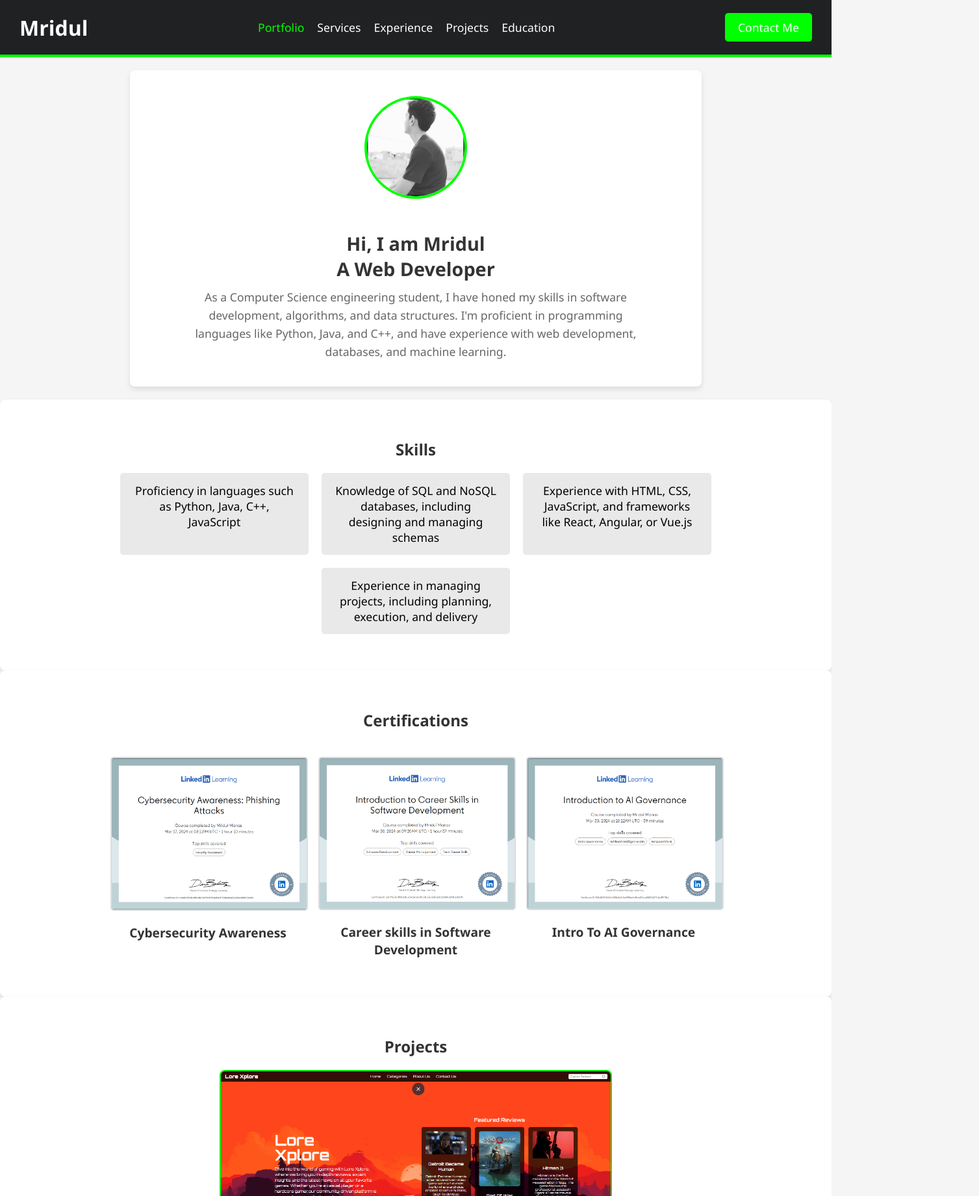
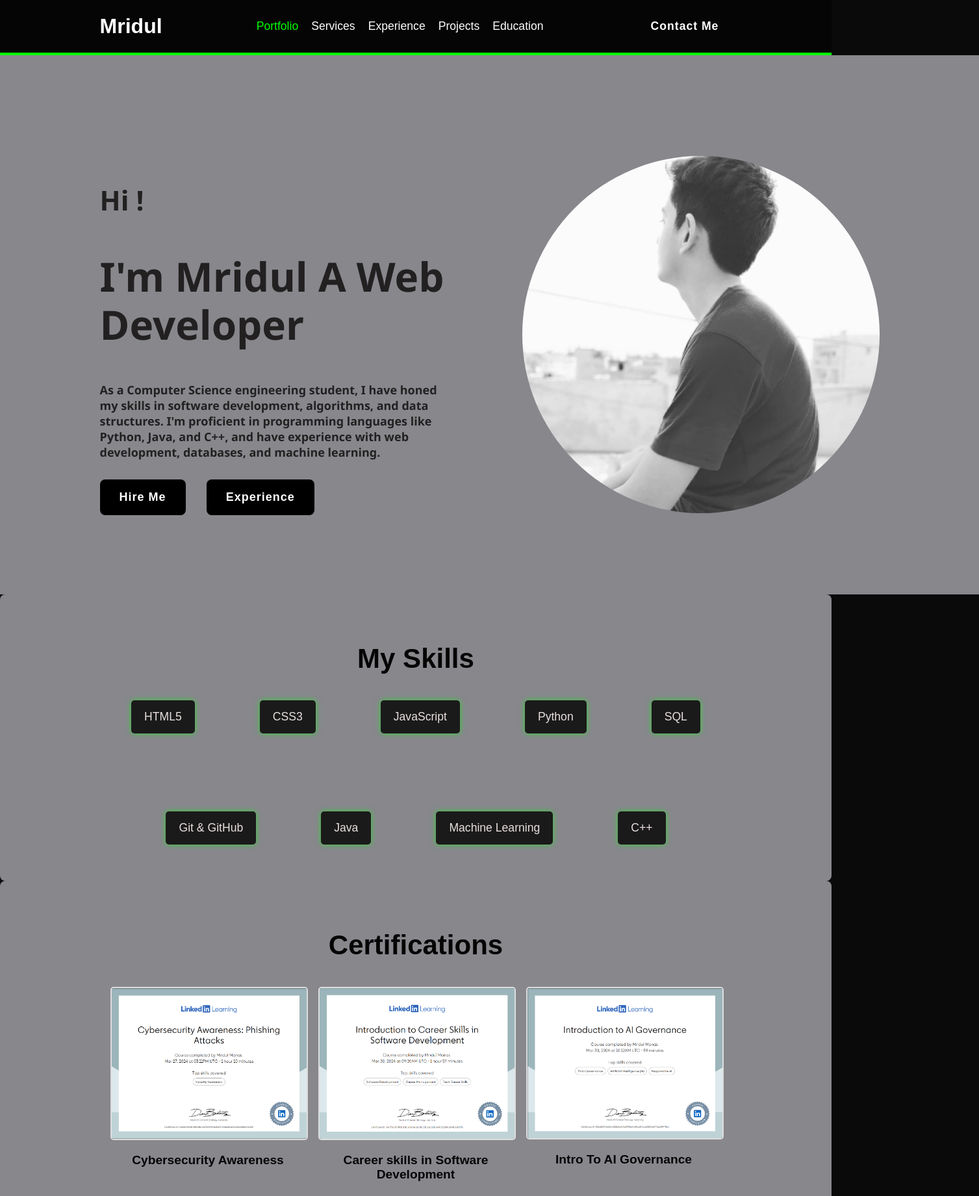
Before and after one commit to manasmridul/Codsoft-Internship, a plain HTML site: page Portfolio/portfolio.html in a window 1280 px wide. Shown: the top 1841 px of the page at 65% size, 1507 px wide, since content can reach past the window. Drawn offline with Linux system fonts and the light colour scheme; a web font is replaced by a local one.

Commit message:
portfolio

```diff
--- a/Portfolio/portfolio.html
+++ b/Portfolio/portfolio.html
@@ -1,12 +1,21 @@
 <html lang="en">
+
 <head>
     <meta charset="UTF-8">
     <meta name="viewport" content="width=device-width, initial-scale=1.0">
     <title>Document</title>
     <link rel="stylesheet" href="styles.css">
     <link rel="preconnect" href="https://fonts.googleapis.com">
-<link rel="preconnect" href="https://fonts.gstatic.com" crossorigin>
-<link href="https://fonts.googleapis.com/css2?family=Grey+Qo&family=Orbitron:wght@400..900&display=swap" rel="stylesheet">
+    <link rel="preconnect" href="https://fonts.gstatic.com" crossorigin>
+    <link href="https://fonts.googleapis.com/css2?family=Grey+Qo&family=Orbitron:wght@400..900&display=swap"
+        rel="stylesheet">
+    <link href="https://fonts.googleapis.com/css2?family=Edu+VIC+WA+NT+Beginner:wght@400..700&display=swap"
+        rel="stylesheet">
+    <link href="https://fonts.googleapis.com/css2?family=Anton&family=Edu+VIC+WA+NT+Beginner:wght@400..700&display=swap"
+        rel="stylesheet">
+    <link href="https://fonts.googleapis.com/css2?family=Permanent+Marker&display=swap" rel="stylesheet">
+    <link href="https://fonts.googleapis.com/css2?family=Lexend+Mega:wght@100..900&display=swap" rel="stylesheet">
+    <link href="https://fonts.googleapis.com/css2?family=Akaya+Telivigala&display=swap" rel="stylesheet">
 </head>
 <body>
     <header>
@@ -20,18 +29,34 @@
         </nav>
         <a href="#" class="contact">Contact Me</a>
     </header>
-    <section id="about">
-        <img class="img" src="about.png" alt="Mridul Manas">
-        <h3>Hi, I am Mridul <br>A Web Developer</h3>
-        <p>As a Computer Science engineering student, I have honed my skills in software development, algorithms, and data structures. I'm proficient in programming languages like Python, Java, and C++, and have experience with web development, databases, and machine learning.</p>
+    <section class="home">
+        <div class="homecont">
+            <h3>Hi !</h3>
+            <h1>I'm <span>Mridul </span> A Web Developer</h1>
+            <p>As a Computer Science engineering student, I have honed my skills in software development, algorithms,
+                and data structures. I'm proficient in programming languages like Python, Java, and C++, and have
+                experience with web development, databases, and machine learning.</p>
+            <div class="btnbox">
+                <button class="btn"><a href="mailto:manasmridul11032gmail.com">Hire Me</a></button>
+                <button class="btn">Experience</button>
+            </div>
+        </div>
+        <div class="imgbox">
+            <img src="aboutnew.png" alt="">
+        </div>
     </section>
     <section id="skills">
-        <h2>Skills</h2>
+        <h2>My Skills</h2>
         <ul>
-            <li>Proficiency in languages such as Python, Java, C++, JavaScript</li>
-            <li> Knowledge of SQL and NoSQL databases, including designing and managing schemas</li>
-            <li>Experience with HTML, CSS, JavaScript, and frameworks like React, Angular, or Vue.js</li>
-            <li>Experience in managing projects, including planning, execution, and delivery</li>
+            <li>HTML5 </li>
+            <li>CSS3</li>
+            <li>JavaScript</li>
+            <li>Python</li>
+            <li>SQL</li>
+            <li>Git & GitHub</li>
+            <li>Java</li>
+            <li>Machine Learning</li>
+            <li>C++</li>
         </ul>
     </section>
     <section id="Certifications">
@@ -52,24 +77,22 @@
     </section>
     <section id="projects">
         <h2>Projects</h2>
-
         <div class="project">
             <img src="Project1.png" alt="A gaming review website landing page">
             <h3>Landing Page</h3>
             <p>A landing page create using html and css about gaming reviews </p>
         </div>
-
         <div class="project">
             <img src="Project 2.png" alt="simple calculator using html, css and java">
             <h3>Simple Calculator</h3>
-            <p>A simple Calculator capable of doing basic mathematical function like addition, subtraction, multiplication and divide</p>
+            <p>A simple Calculator capable of doing basic mathematical function like addition, subtraction,
+                multiplication and divide</p>
         </div>
     </section>
-
     <section id="resume">
         <p>Download my <a href="resume pdf.pdf" download>Resume</a></p>
     </section>
-    <section id="contact me">
+    <section class="contactme">
         <h2>Contact</h2>
         <p>Email: manasmridul1103@gmail.com</p>
         <p>Phone:+91-9308590015
@@ -78,6 +101,5 @@
     <footer>
         <p>&copy; 2024 Mridul Manas. All rights reserved.</p>
     </footer>
-
 </body>
 </html>
--- a/Portfolio/styles.css
+++ b/Portfolio/styles.css
@@ -2,18 +2,19 @@ body {
     font-family: 'Segoe UI', Tahoma, Geneva, Verdana, sans-serif;
     margin: 0;
     padding: 0;
-    color: #333;
-    background-color: #f5f5f5;
+    color: #222020;
+    background-color: #0b0a0a;
 }
 
 header {
     display: flex;
     justify-content: space-between;
     align-items: center;
-    padding: 20px 30px;
-    background-color: #202122;
+    padding: 20px 12%;
+    background-color: #050505;
     color: #fff;
     border-bottom: 4px solid #00ff00;
+    font-family: 'Lexend Mega', sans-serif;
 }
 
 .logo {
@@ -21,6 +22,7 @@ header {
     font-weight: 700;
     text-decoration: none;
     color: #fff;
+    font-family: 'Grey Qo', sans-serif;
 }
 
 .navlinks {
@@ -37,7 +39,7 @@ header {
 
 .navlinks a:hover,
 .navlinks a.active {
-    color:#00ff00;
+    color: #00ff00;
 }
 
 .contact {
@@ -45,8 +47,10 @@ header {
     background-color: #00ff00;
     color: #ffffff;
     text-decoration: none;
-    border-radius: 5px;
+    border-radius: 8px;
     font-size: 1.1em;
+    font-weight: 600;
+    letter-spacing: 1px;
     transition: background-color 0.3s ease;
 }
 
@@ -55,99 +59,133 @@ header {
 }
 
 section {
-    padding: 60px 20px;
+    padding: 60px 12%;
     max-width: 1200px;
     margin: auto;
 }
 
-#about {
-    text-align: center;
-    background-color: #fff;
-    border-radius: 8px;
-    box-shadow: 0 4px 8px rgba(0, 0, 0, 0.1);
-    padding: 40px;
-    margin: 20px auto;
+.home {
+    width: 100%;
+    min-height: 100vh;
+    background-color: rgb(135, 135, 140);
+    display: flex;
+    align-items: center;
+    gap: 7em;
+    padding: 30px 12% 0;
+}
+
+.homecont {
     max-width: 800px;
 }
 
-#about img {
-    border-radius: 60%;
-    width: 150px;
-    height: 150px;
-    border: 4px solid #00ff00;
-    margin-bottom: 20px;
+.homecont h3 {
+    font-size: 42px;
 }
 
-#about h3 {
-    font-size: 1.8em;
-    color: #333;
-    margin-bottom: 10px;
+.homecont h1 {
+    font-size: 62px;
+    line-height: 1.2;
 }
 
-#about p {
-    font-size: 1.1em;
-    color: #666;
-    line-height: 1.6;
-    max-width: 700px;
-    margin: 0 auto;
+.homecont p {
+    font-size: 18px;
+    margin: 25px 0 30px;
+    font-weight: bolder;
 }
 
-
-#skills {
-    background-color: #ffffff;
-    border-radius: 8px;
-    box-shadow: 0 4px 8px rgba(0, 0, 0, 0.1);
-    padding: 40px;;
-
+.btnbox {
+    display: flex;
+    gap: 2em;
 }
 
+.btn {
+    padding: 15px 28px;
+    background-color: black;
+    color: white;
+    border: 2px solid transparent;
+    border-radius: 8px;
+    font-size: 18px;
+    letter-spacing: 1px;
+    font-weight: 600;
+    transition: 0.3s;
+    cursor: pointer;
+}
+a:link{
+    color: white;
+  background-color: transparent;
+  text-decoration: none;
+}
+.btn:hover {
+    background-color: rgb(16, 239, 27);
+    color: black;
+    border: 2px solid black;
+}
+
+.imgbox img {
+    border-radius: 50%;
+    width: 550px;
+}
+#skills {
+    background: rgb(135, 135, 140);;
+    border-radius: 8px;
+    padding: 40px 12%;
+}
 #skills h2 {
     text-align: center;
-    color: #333;
+    color: #050505;
     margin-bottom: 20px;
+    font-size: 42px;
+    font-family: sans-serif;
 }
 #skills ul {
-    list-style-type: none;
-    padding: 0;
+    display: flex;
+    flex-wrap: wrap;
+    justify-content: center;
+    gap: 100px;
+    padding:0px ;
+    list-style: none;
+}
+#skills li {
+    background: #1a1a1a;
+    padding: 15px 20px;
+    border-radius: 5px;
+    font-size: 1.1em;
+    color: #e9dfdf;
+    max-width: 250px;
+    text-align: center;
+    font-family: sans-serif;
+    margin-top: 20px;
+    box-shadow: 0 0 8px rgba(0, 255, 0, 0.6);
+    transition: box-shadow 0.3s ease;
+}
+
+#skills li:hover {
+    box-shadow: 0 0 30px rgba(0, 255, 0, 1);
+}
+
+#certifications {
+    background-color: rgb(135, 135, 140);;
+    border-radius: 8px;
+    padding: 40px 12%;
     display: flex;
     flex-wrap: wrap;
     gap: 20px;
     justify-content: center;
 }
-
-#skills li {
-    background-color: #e9e9e9;
-    padding: 15px 20px;
-    border-radius: 5px;
-    font-size: 1.1em;
-    color: #000000;
-    max-width: 250px;
-    text-align: center;
-}
-#certifications {
-    background-color: #fff;
-    border-radius: 8px;
-    box-shadow: 0 4px 8px rgba(0, 0, 0, 0.1);
-    padding: 40px;
-    display: flex;
-    flex-wrap: wrap;
-    gap: 20px;
-    justify-content: center;
-}
-
 #certifications h2 {
     text-align: center;
-    color: #333;
+    color: #050505;
     margin-bottom: 20px;
     width: 100%;
+    font-family:  sans-serif;
+    font-size: 42px;
+    font-family:
 }
-
 .certificate {
     flex: 1 1 250px;
     max-width: 300px;
     text-align: center;
 }
-
 .certificate img {
     width: 100%;
     height: auto;
@@ -155,24 +193,25 @@ section {
     border-radius: 5px;
     margin-bottom: 15px;
 }
-
 .certificate h3 {
-    color: #333;
+    color: #050505;
     font-size: 1.2em;
     margin-top: 5px;
+    font-family: 'Akaya Telivigala', sans-serif;
 }
 
 #projects {
-    background-color: #fff;
+    background-color: rgb(135, 135, 140);;
     border-radius: 8px;
-    box-shadow: 0 4px 8px rgba(0, 0, 0, 0.1);
-    padding: 40px;
+    padding: 40px 12%;
 }
 
 #projects h2 {
     text-align: center;
-    color: #333;
+    color: #050505;
     margin-bottom: 20px;
+    font-family: 'Permanent Marker', sans-serif;
+    font-size: 42px;
 }
 
 .project {
@@ -188,32 +227,38 @@ section {
     margin: 0 auto;
     border: 2px solid #ddd;
     border-radius: 8px;
-    border-color: #00ff00;
+    box-shadow: 0 0 10px rgba(0, 255, 0, 0.8);
+    transition: box-shadow 0.3s ease;
+    border: none;
+}
+
+.project img:hover {
+    box-shadow: 0 0 25px rgba(0, 255, 0, 1);
 }
 
 .project h3 {
-    color: #333;
+    color: #050505;
     margin-top: 10px;
     font-size: 1.3em;
 }
 
 .project p {
-    color: #666;
+    color: #050505;
     font-size: 1.1em;
     line-height: 1.5;
+    font-weight: bolder;
 }
 
 #resume {
     text-align: center;
-    background-color: #fff;
+    background-color: rgb(135, 135, 140);;
     border-radius: 8px;
-    box-shadow: 0 4px 8px rgba(0, 0, 0, 0.1);
-    padding: 40px;
+    padding: 40px 12%;
 }
 
 #resume a {
     text-decoration: none;
-    color:#00ff00;
+    color: #00ff00;
     font-size: 1.2em;
     border-bottom: 2px solid #00ff00;
     transition: color 0.3s ease, border-color 0.3s ease;
@@ -225,29 +270,19 @@ section {
 }
 
 #contact {
-    background-color: #ffffff;
+    background-color: rgb(248, 248, 248);
     border-radius: 8px;
-    box-shadow: 0 4px 8px rgba(0, 0, 0, 0.1);
-    padding: 40px;
+    padding: 40px 12%;
 }
-
-#contact h2 {
-    text-align: center;
-    color: #333;
-    margin-bottom: 20px;
+.contactme{
+    background-color: #111111;
+    color: #ddd;
 }
-
-#contact p {
-    text-align: center;
-    color: #666;
-    font-size: 1.1em;
-}
-
 footer {
     text-align: center;
     padding: 20px;
-    background-color: #282c34;
-    color: #777;
+    background-color: #050505;
+    color: #00ff00;
     border-top: 4px solid #00ff00;
 }
 
@@ -256,7 +291,7 @@ footer p {
 }
 
 footer a {
-    color: #00c8ff;
+    color: #00ff00;
     text-decoration: none;
 }
 
@@ -264,13 +299,14 @@ footer a:hover {
     text-decoration: underline;
 }
 
-::-webkit-scrollbar{
+::-webkit-scrollbar {
     width: 10px;
 }
-::-webkit-scrollbar-thumb{
+
+::-webkit-scrollbar-thumb {
     background-color: #00ff00;
 }
-::-webkit-scrollbar-track{
+
+::-webkit-scrollbar-track {
     background-color: black;
-    width: 50px;
 }
```
Also changed, not shown: Portfolio/port.js (added, +26 -0 lines), Portfolio/about.png (deleted), Portfolio/aboutnew.png (added), Portfolio/calcpro.png (added).
